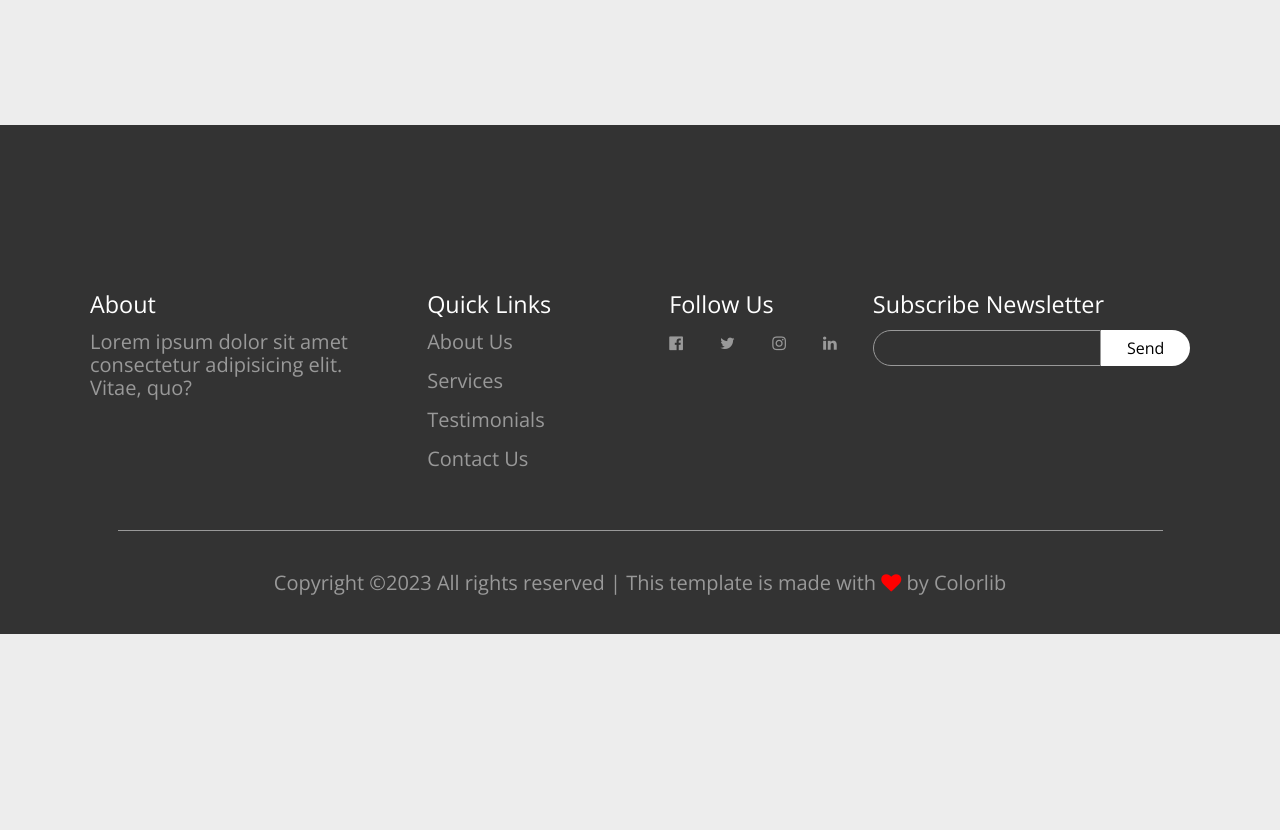
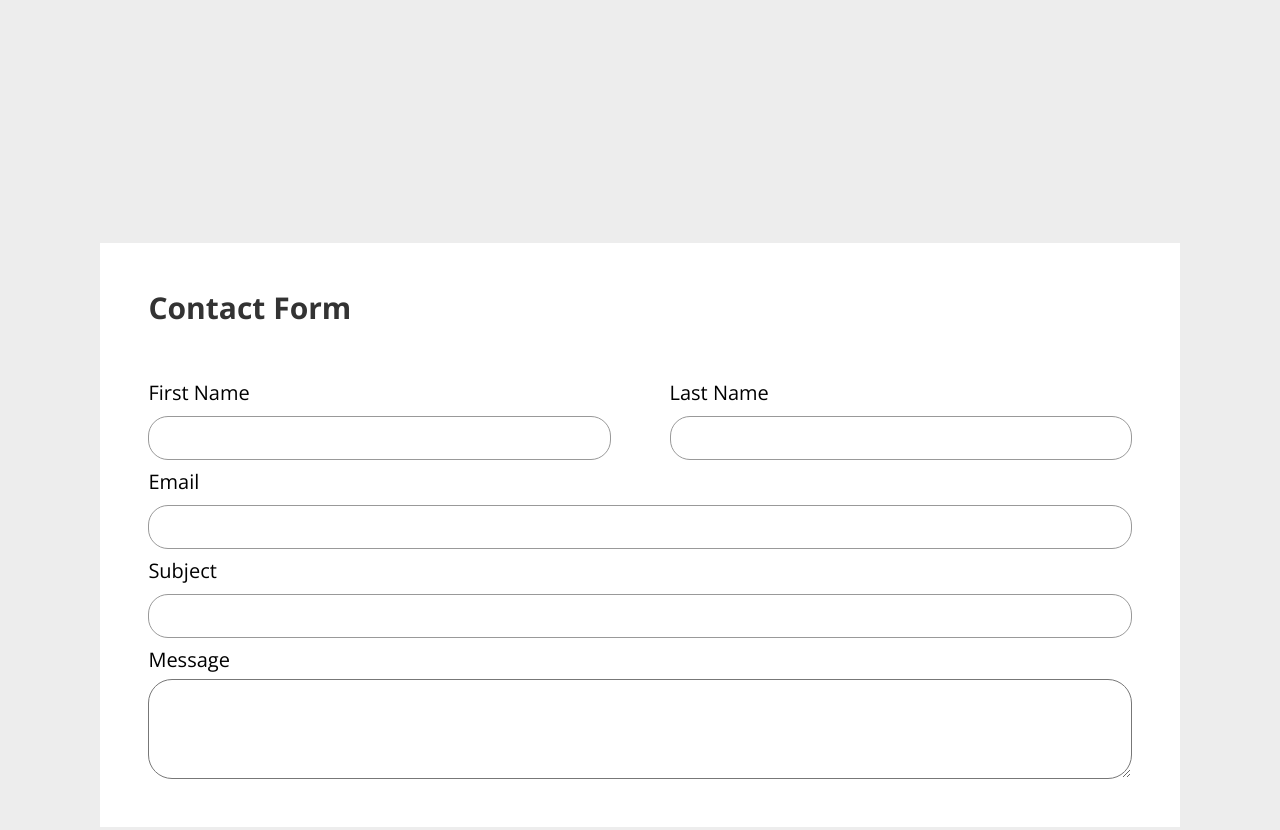
Before and after one commit to K-Rimantas-Sav/Nitro-Project, a plain HTML site: page index.html in a window 1280 px wide. Shown: the part 2004-2834 px from the top of the page. Before the commit the page ends 2648 px from the top, so only its background shows below. Drawn offline with nearby package versions, Linux system fonts and the light colour scheme.

Commit message:
add  Contakt section

```diff
--- a/index.html
+++ b/index.html
@@ -280,6 +280,47 @@
         <!--Team Card end-->
       </div>
     </section>
+     <!--Contact Us start-->
+     <section class="contact__Us">
+      <!--Contakt start-->
+
+      <div class="contact">
+        <div class="adres"></div>
+        <div class="phone"></div>
+        <div class="contactEmail"></div>
+      </div>
+      <!--Contakt End-->
+      <!--Contakt Form start-->
+
+      <div class="ContactForm">
+        <h2>Contact Form</h2>
+        <div class="names">
+          <div class="inputBloc">
+            <label for="First_Name">First Name</label>
+            <input type="text" class="input Puse" id="First_Name">
+          </div>
+          <div class="inputBloc">
+            <label for="Last_Name">Last Name</label>
+            <input type="text" class="input Puse" id="Last_Name">
+          </div>
+      </div>
+      <div class="emaiContact">
+        <label for="email">Email</label>
+        <input type="email" class="input Full" id="email">
+      </div>
+      <div class="subjectContact">
+        <label for="subject">Subject</label>
+        <input type="email" class="input Full" id="subject">
+      </div>
+      <div class="subjectMesge">
+        <label for="mesege">Message</label>
+        <textarea name="Message" id="mesege" rows="4"></textarea>
+      </div>
+      </div>
+      <!--Contakt Form End-->
+    </section>
+
+    <!--Contact Us End-->
     <!-- Footer start -->
     <footer class="footer ">
       <div class="container">
@@ -337,5 +378,6 @@
     </div>
     </footer>
     <!-- Footer end -->
+
   </body>
 </html>
--- a/style/style.css
+++ b/style/style.css
@@ -141,18 +141,36 @@ h1 {
   max-height: 450px;
   object-fit: cover;
 }
+
+.our-team__social-link {
+  padding: 10px;
+  display: inline-block;
+}
 .our-team__social-list {
   position: absolute;
   background-color: var(--main-color);
   color: #fff;
   height: calc(100% - 3.5px);
   top: 0;
-  left: -39.5px;
+  left: -75.5px;
+  list-style: none;
+  margin-top: 0;
+  padding-left: 0;
 }
-.our-team__social-link {
-  padding: 10px;
-  display: inline-block;
+/* Contact Us start ========*/
+.contact__Us {
+  height: 100vh;
+  display: flex;
+  gap: 16px;
+  flex-direction: column;
 }
+.contact {
+  flex-basis: 35%;
+}
+.ContactForm {
+  flex-basis: 60%;
+}
+/* Contact Us End ========== */
 /* Footer ============ */
 
 .footer {
@@ -262,9 +280,54 @@ h1 {
     /* max-height: 292px;
     max-width: 240px; */
   }
-  /* .team-card__image {
-    max-height: 210px;
+  /* Contact Us start ========*/
+  .contact__Us {
+    height: 100vh;
+    margin: 0 100.4px;
+  }
+  .ContactForm {
+    display: grid;
+    grid-template-rows: repeat(3, 1fr);
+    background-color: #fff;
+    padding: 48px;
+  }
+  .ContactForm h2 {
+    color: var(--main-dark-color);
+  }
+  .names {
+    display: flex;
+    flex-direction: row;
+    justify-content: space-between;
+  }
+  .input {
+    display: block;
+    padding: 5px 7px;
+    border-color: var(--text-dark-color);
+    font-size: 28px;
+    border-radius: 20px;
+    width: 100%;
+    margin-top: 12px;
+    margin-bottom: 10px;
+  }
+  .inputBloc {
+    flex-basis: 47%;
+  }
+  .inputBloc label {
+    margin-bottom: 8px;
+  }
+  .Puse {
+    margin-right: 0;
+  }
+  .subjectMesge textarea {
+    width: 100%;
+    margin-top: 8px;
+    border-radius: 24px;
+    resize: vertical;
+  }
+  /* .inputPuse {
+    flex-basis: 47%;
   } */
+  /* Contact Us End ========== */
   /* Footer */
   .footer-grid {
     grid-template-columns: 1fr 0.7fr auto 1fr;
@@ -274,4 +337,13 @@ h1 {
   .burger {
     display: none;
   }
+  .our-team__social-list {
+    position: absolute;
+    background-color: var(--main-color);
+    color: #fff;
+    height: calc(100% - 3.5px);
+    top: 0;
+    left: -39.5px;
+    list-style: none;
+  }
 }
--- a/style/tablet.css
+++ b/style/tablet.css
@@ -1,5 +1,5 @@
 /* Tablet CSS ======== */
-@media screen and (min-width: 600px) {
+@media screen and (min-width: 768px) {
   html {
     font-size: 18px;
   }
@@ -17,4 +17,19 @@
   .team-container {
     grid-template-columns: repeat(2, 1fr);
   }
+  .team-img-container:hover .our-team__social-list {
+    left: 0;
+    transition: 0.3s;
+  }
+  .our-team__social-list {
+    position: absolute;
+    background-color: var(--main-color);
+    color: #fff;
+    height: calc(100% - 3.5px);
+    top: 0;
+    left: -75.5px;
+    list-style: none;
+    margin-top: 0;
+    padding-left: 0;
+  }
 }
```
